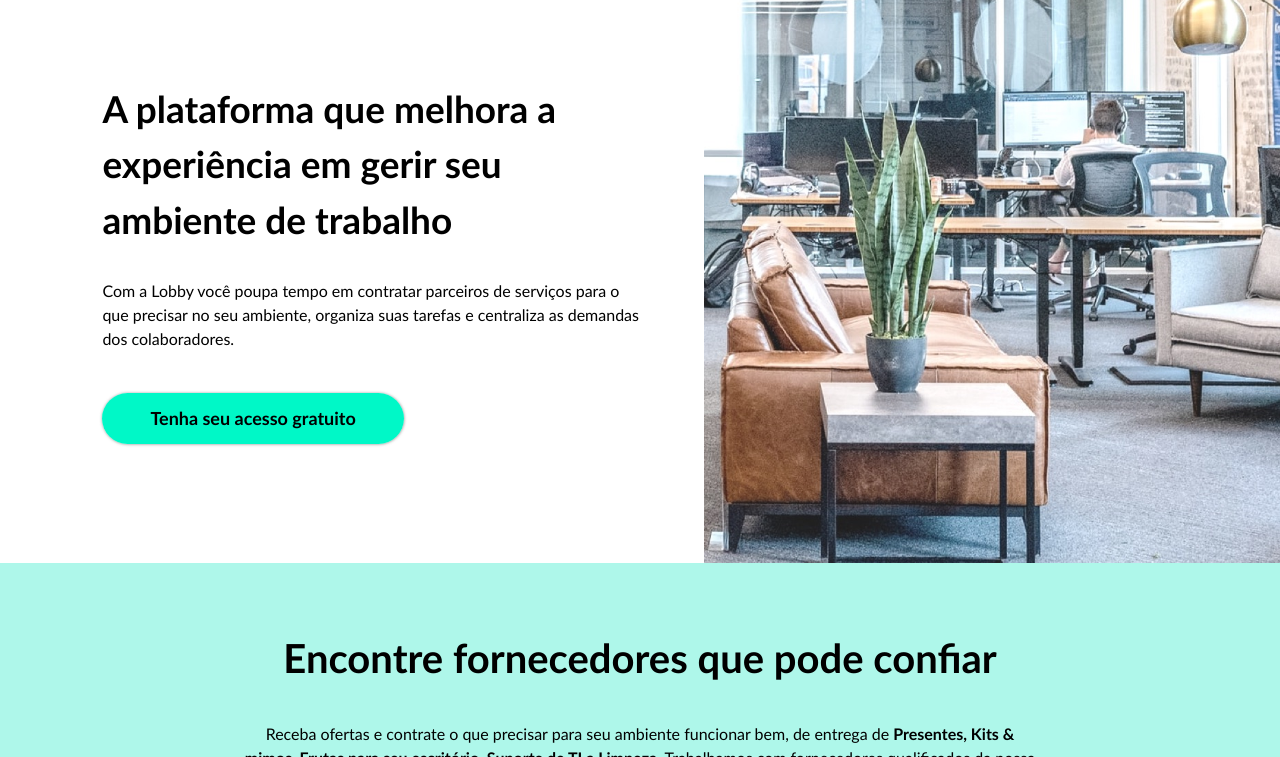
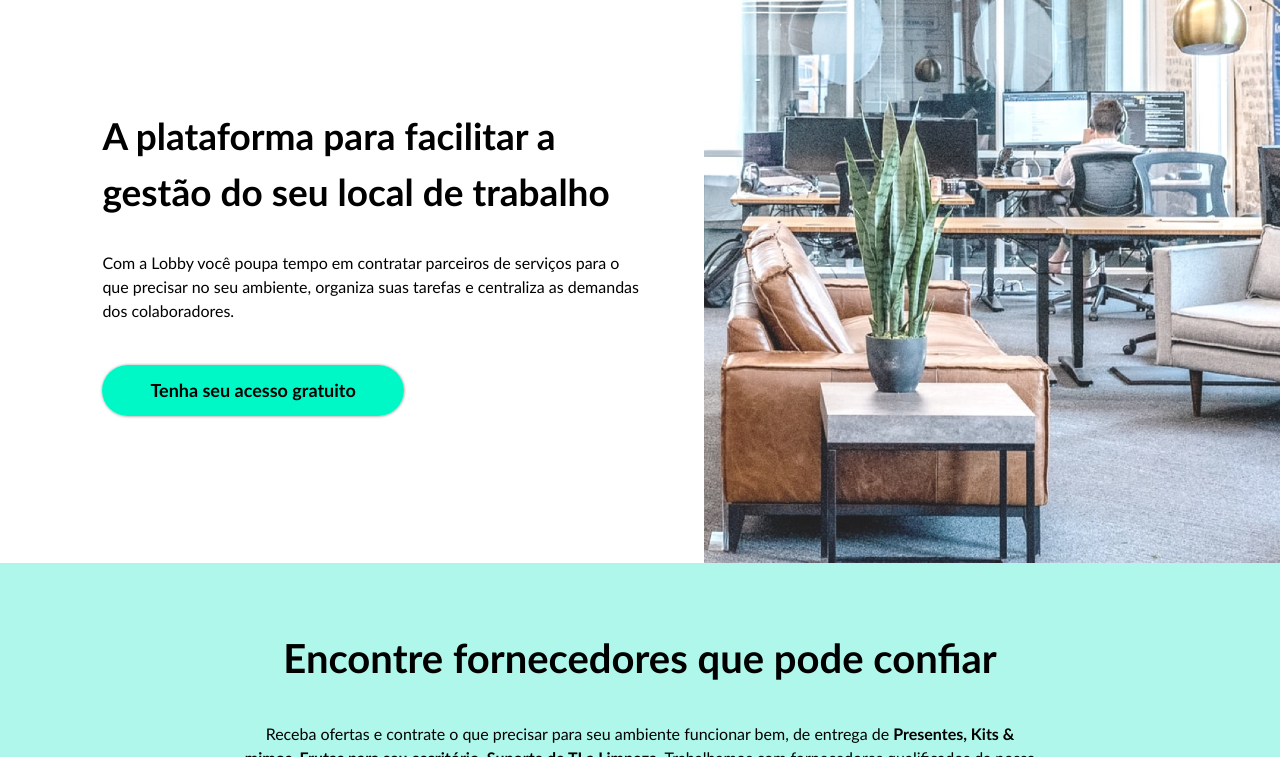
Before and after one commit to lobby-tech/lobby.tech, a Jekyll site: the page built from index.html, in a window 1280 px wide and 900 px high, cut to the strip 143-900 px from the top of the window. Built offline with Jekyll 4.4.1, drawn with Linux system fonts in a browser that asks for light colours.

Commit message:
Updated text

```diff
--- a/index.html
+++ b/index.html
@@ -1,12 +1,12 @@
 ---
-title: Lobby - A plataforma que melhora a experiência em gerir seu ambiente de trabalho
+title: Lobby - A plataforma para facilitar a gestão do seu local de trabalho
 description: Plataforma única com todos serviços para facilitar a vida no espaço de trabalho
 layout: home
 ---
 <main>
   <section class="billboard">
     <div class="billboard__content">
-      <h1 class="billboard_title">A plataforma que melhora a experiência em gerir seu ambiente de trabalho</h1>
+      <h1 class="billboard_title">A plataforma para facilitar a gestão do seu local de trabalho</h1>
       <p>
         Com a Lobby você poupa tempo em contratar parceiros de serviços para o que precisar no seu ambiente,
         organiza suas tarefas e centraliza as demandas dos colaboradores.
```
